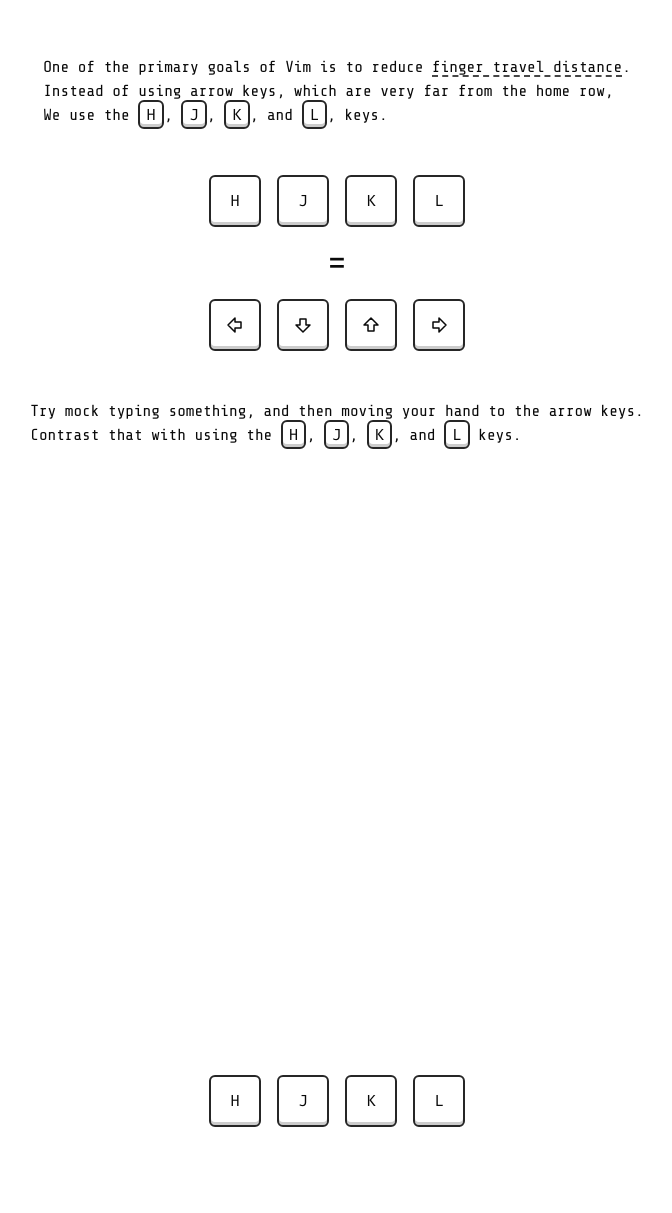
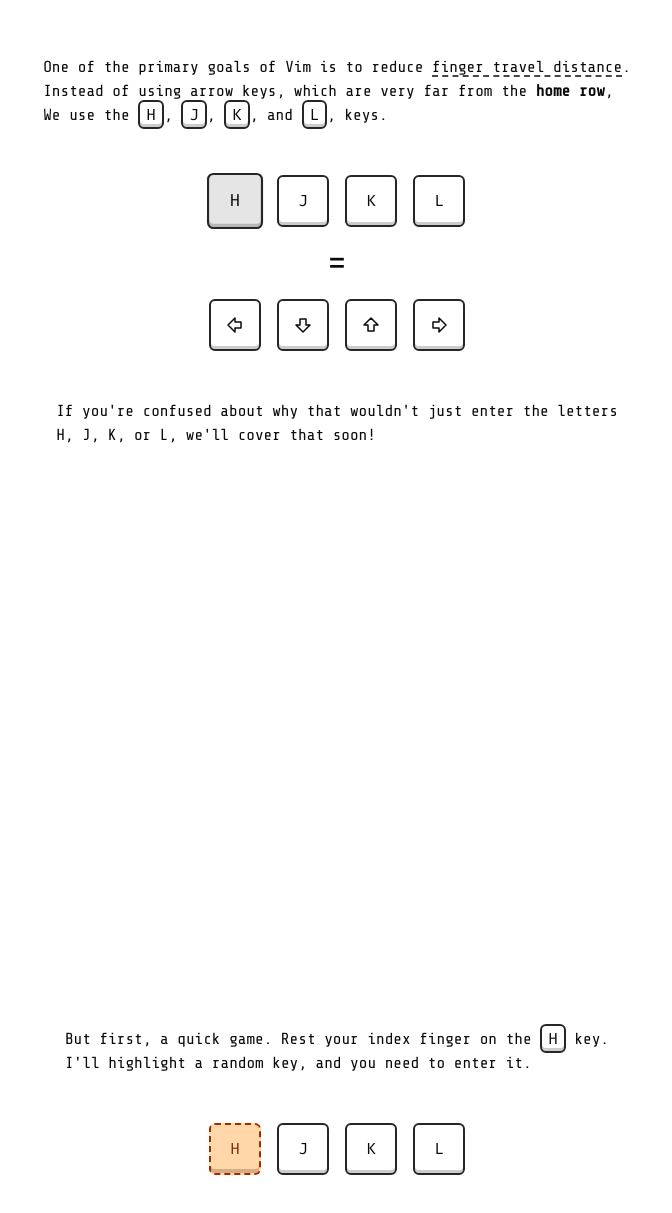
Before and after one commit to General-Mudkip/why-vim, a Next.js app: page / in a window 1280 px wide. Shown: the part 899-2112 px from the top of the page, without its empty margins (303-975 px from the left). Built offline with nearby package versions, Linux system fonts and the light colour scheme; a web font is replaced by a local one.

Commit message:
Finished game logic

```diff
--- a/src/app/globals.css
+++ b/src/app/globals.css
@@ -142,3 +142,19 @@
 a {
   @apply underline decoration-dashed underline-offset-4 hover:text-neutral-600 hover:decoration-solid hover:underline-offset-3 transition-all duration-200
 }
+
+@layer utilities {
+  @keyframes bg-pulse {
+    0%, 100% {
+      background-color: #e5e5e5;
+      scale: 108%
+    }
+    50% {
+      background-color: #fafafa;
+      scale: 98%
+    }
+  }
+  .animate-bg-pulse {
+    animation: bg-pulse 3s infinite;
+  }
+}
--- a/src/components/button/pressable-button.tsx
+++ b/src/components/button/pressable-button.tsx
@@ -7,7 +7,10 @@
 
 export type ButtonVariant =
 	| "default"
-	| "success";
+	| "success"
+	| "default_for_game" // TODO: Come up with a more elegant solution?
+	| "to_be_pressed"
+	| "pulsing";
 
 type PressableButtonProps = {
 	// Keys that highlight the button
@@ -37,7 +40,10 @@
 		variants: {
 			variant: {
 				default: "border-2 border-neutral-800 shadow-[inset_0_-3px_0_0_rgba(0,0,0,0.2)]",
-				success: "border-2 border-green-800 bg-green-200 shadow-[inset_0_-3px_0_0_rgba(0,100,0,0.2)]",
+				default_for_game: "border-2 border-neutral-800 shadow-[inset_0_-3px_0_0_rgba(0,0,0,0.2)]",
+				pulsing: "border-2 animate-bg-pulse border-neutral-800 bg-neutral-100 shadow-[inset_0_-3px_0_0_rgba(0,0,0,0.2)]",
+				success: "border-2 border-green-800 bg-green-200 text-green-900 shadow-[inset_0_-3px_0_0_rgba(0,100,0,0.2)]",
+				to_be_pressed: "border-2 border-dashed border-orange-800 text-orange-900 bg-orange-200 shadow-[inset_0_-4px_0_0_rgba(50,0,0,0.2)]"
 			},
 			size: {
 				default: "h-13 w-13 px-4 py-2 has-[>svg]:px-3",
@@ -71,8 +77,18 @@
 			},
 			{
 				active: true,
+				variant: "to_be_pressed",
+				class: "border-2 border-green-800 bg-green-200 text-green-900 shadow-[inset_0_-3px_0_0_rgba(0,100,0,0.2)] translate-y-0.5 border-solid",
+			},
+			{
+				active: true,
+				variant: "default_for_game",
+				class: "shadow-[inset_0_0px_0_0_rgba(0,0,0,0.2)] bg-red-100 text-red-800 border-red-800 transform translate-y-0.5",
+			},
+			{
+				active: true,
 				variant: "success",
-				class: "shadow-[inset_0_0px_0_0_rgba(0,200,0,0.2)] bg-green-200"
+				class: "shadow-[inset_0_0px_0_0_rgba(0,200,0,0.2)] bg-green-300/70 translate-y-0.5"
 			}
 		],
 	}
--- a/src/components/sections/01-intro/01-intro.tsx
+++ b/src/components/sections/01-intro/01-intro.tsx
@@ -22,7 +22,7 @@
 					Or more specifically, Vim Motions.
 				</h3>
 
-				<HeroNextPageButtons />
+				<HeroNextPageButtons live={isInView} />
 			</div>
 
 			<div className="flex w-full items-center justify-center">
--- a/src/components/sections/01-intro/next-page-buttons.tsx
+++ b/src/components/sections/01-intro/next-page-buttons.tsx
@@ -3,17 +3,15 @@
 import { ArrowBigDown } from "lucide-react"
 import { useEffect, useState } from "react";
 
-export const HeroNextPageButtons = () => {
+export const HeroNextPageButtons = ({ live }: { live: boolean }) => {
 	const [hasPressedJButton, setHasPressedJButton] = useState(false);
 	const [hasPressedDownButton, setHasPressedDownButton] = useState(false);
-	const [hasScrolled, setHasScrolled] = useState(false);
 
 	useEffect(() => {
-		if ((hasPressedJButton || hasPressedDownButton) && !hasScrolled) {
+		if ((hasPressedJButton || hasPressedDownButton) && live) {
 			const nextSection = document.getElementById("02-hjkl")
 			if (nextSection) {
 				nextSection.scrollIntoView({ behavior: "smooth" })
-				setHasScrolled(true)
 			}
 		}
 	}, [hasPressedJButton, hasPressedDownButton])
--- a/src/components/sections/02-hjkl/02-hjkl.tsx
+++ b/src/components/sections/02-hjkl/02-hjkl.tsx
@@ -17,7 +17,6 @@
 	const continueButtonControls = useAnimationControls();
 
 	const [hasPassedGoal, setHasPassedGoal] = useState(false)
-	const [hasContinued, setHasContinued] = useState(false)
 	const [continueButtonPressed, setContinueButtonPressed] = useState(false)
 
 	const targetKeys = useMemo(() => new Set(["h", "j", "k", "l"]), []);
@@ -61,29 +60,28 @@
 	}, [hasPassedGoal, continueButtonControls]);
 
 	useEffect(() => {
-		if (hasPassedGoal && !hasContinued && continueButtonPressed) {
+		if (hasPassedGoal && isInView && continueButtonPressed) {
 			const nextSection = document.getElementById("03-time-game")
 			if (nextSection) {
 				nextSection.scrollIntoView({ behavior: "smooth" })
-				setHasContinued(true)
 			}
 		}
-	}, [continueButtonPressed, hasPassedGoal, hasContinued]);
+	}, [continueButtonPressed, hasPassedGoal, isInView]);
 
 	return (
-		<section ref={ref} id="02-hjkl" className="flex font-share h-screen w-full gap-y-12 flex-col justify-center items-center">
+		<section ref={ref} id="02-hjkl" className="flex h-screen w-full flex-col items-center justify-center gap-y-12 font-share">
 			<p>
 				One of the primary goals of Vim is to reduce <a href="https://en.wikipedia.org/wiki/Touch_typing" target="_blank">finger travel distance</a>.
 				<br />
-				Instead of using arrow keys, which are very far from the home row,
+				Instead of using arrow keys, which are very far from the <span className="font-bold">home row</span>,
 				<br />
 				We use the <PressableKeyButton activatorKeys={["h"]} displayKey="H" size={"key"} />, <PressableKeyButton activatorKeys={["j"]} displayKey="J" size={"key"} />, <PressableKeyButton activatorKeys={["k"]} displayKey="K" size={"key"} />, and <PressableKeyButton activatorKeys={["l"]} displayKey="L" size={"key"} />,
 				keys.
 			</p>
 
-			<div className="flex flex-col gap-y-4 items-center">
+			<div className="flex flex-col items-center gap-y-4">
 				<div className="flex flex-row gap-x-4">
-					<PressableKeyButton activatorKeys={["h", "ArrowLeft"]} displayKey="H" activatedVariant="success" live={isInView} />
+					<PressableKeyButton variant={"pulsing"} activatorKeys={["h", "ArrowLeft"]} displayKey="H" activatedVariant="success" live={isInView} />
 					<PressableKeyButton activatorKeys={["j", "ArrowDown"]} displayKey="J" activatedVariant="success" live={isInView} />
 					<PressableKeyButton activatorKeys={["k", "ArrowUp"]} displayKey="K" activatedVariant="success" live={isInView} />
 					<PressableKeyButton activatorKeys={["l", "ArrowRight"]} displayKey="L" activatedVariant="success" live={isInView} />
@@ -100,9 +98,9 @@
 			</div>
 
 			<p>
-				Try mock typing something, and then moving your hand to the arrow keys.
+				If you&apos;re confused about why that wouldn&apos;t just enter the letters
 				<br />
-				Contrast that with using the <PressableKeyButton activatorKeys={["h"]} displayKey="H" size={"key"} />, <PressableKeyButton activatorKeys={["j"]} displayKey="J" size={"key"} />, <PressableKeyButton activatorKeys={["k"]} displayKey="K" size={"key"} />, and <PressableKeyButton activatorKeys={["l"]} displayKey="L" size={"key"} /> keys.
+				H, J, K, or L, we&apos;ll cover that soon!
 			</p>
 
 			<motion.div
--- a/src/components/sections/03-time-game/03-time-game.tsx
+++ b/src/components/sections/03-time-game/03-time-game.tsx
@@ -1,28 +1,22 @@
 "use client"
 
-import { PressableKeyButton } from "@/components/button/pressable-button";
 import { useSection } from "@/components/contexts/SectionContext";
 import { useInView } from "@/components/hooks/useInView";
-import { useEffect } from "react";
+import { EnterGame } from "./game";
+import { PressableKeyButton } from "@/components/button/pressable-button";
 
 export const TimeGame = () => {
 	const { ref, isInView } = useInView(0.5);
 	const { currentSection, setCurrentSection } = useSection()
 
-	useEffect(() => {
-		if (isInView) {
-			setCurrentSection("03 - Game #1");
-		}
-	}, [isInView]);
-
 	return (
 		<section ref={ref} id="03-time-game" className="flex font-share h-screen w-full gap-y-12 flex-col justify-center items-center">
-			<div className="flex flex-row gap-x-4">
-				<PressableKeyButton activatorKeys={["h", "ArrowLeft"]} displayKey="H" />
-				<PressableKeyButton activatorKeys={["j", "ArrowDown"]} displayKey="J" />
-				<PressableKeyButton activatorKeys={["k", "ArrowUp"]} displayKey="K" />
-				<PressableKeyButton activatorKeys={["l", "ArrowRight"]} displayKey="L" />
-			</div>
+			<p>
+				But first, a quick game. Rest your index finger on the <PressableKeyButton activatorKeys={["h"]} displayKey="H" size={"key"} /> key. <br />
+				I'll highlight a random key, and you need to enter it.
+			</p>
+
+			<EnterGame live={isInView} />
 		</section>
 	)
 }
--- /dev/null
+++ b/src/components/sections/03-time-game/game.tsx
@@ -0,0 +1,73 @@
+"use client"
+import { PressableKeyButton } from "@/components/button/pressable-button"
+import { useKeyPressContext } from "@/components/contexts/KeyPressContext"
+import { useEffect, useMemo, useState } from "react"
+
+function delay(ms: number) {
+	return new Promise(resolve => setTimeout(resolve, ms));
+}
+
+export const EnterGame = ({ live }: { live: boolean }) => {
+	const [isWaiting, setIsWaiting] = useState(false)
+	const [toPressKey, setToPressKey] = useState("h")
+	const { pressedKeys } = useKeyPressContext();
+
+	const keysArray = ["h", "j", "k", "l"]
+
+	useEffect(() => {
+		const setNewKey = async () => {
+			// isWaiting is required to prevent users from holding down the button
+			// and triggering a *lot* of setNewKey calls.
+			setIsWaiting(true)
+			await delay(500)
+
+			// Ensure new key is different from old one
+			let newKey = keysArray[Math.floor(Math.random() * keysArray.length)]
+			while (newKey == toPressKey) {
+				newKey = keysArray[Math.floor(Math.random() * keysArray.length)]
+			}
+
+			setToPressKey(newKey)
+			setIsWaiting(false)
+		}
+		if (pressedKeys.has(toPressKey) && !isWaiting) {
+			setNewKey()
+		}
+	}, [pressedKeys])
+
+	return (
+		<div className="flex flex-row gap-x-4">
+			<PressableKeyButton
+				variant={
+					toPressKey == "h" ? (isWaiting ? "success" : "to_be_pressed") : "default_for_game"
+				}
+				activatorKeys={["h", "ArrowLeft"]}
+				displayKey="H"
+			/>
+
+			<PressableKeyButton
+				variant={
+					toPressKey == "j" ? (isWaiting ? "success" : "to_be_pressed") : "default_for_game"
+				}
+				activatorKeys={["j", "ArrowDown"]}
+				displayKey="J"
+			/>
+
+			<PressableKeyButton
+				variant={
+					toPressKey == "k" ? (isWaiting ? "success" : "to_be_pressed") : "default_for_game"
+				}
+				activatorKeys={["k", "ArrowUp"]}
+				displayKey="K"
+			/>
+
+			<PressableKeyButton
+				variant={
+					toPressKey == "l" ? (isWaiting ? "success" : "to_be_pressed") : "default_for_game"
+				}
+				activatorKeys={["l", "ArrowRight"]}
+				displayKey="L"
+			/>
+		</div>
+	)
+}
```
